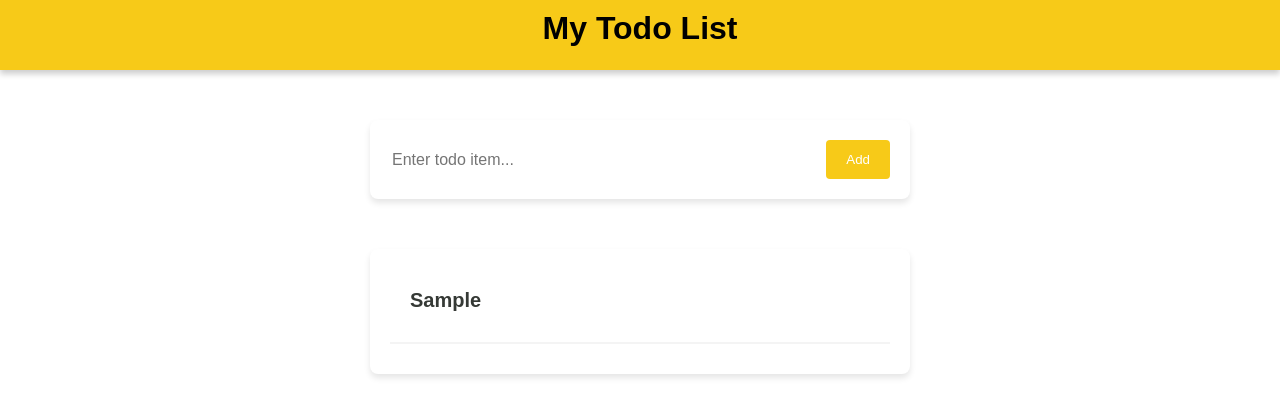
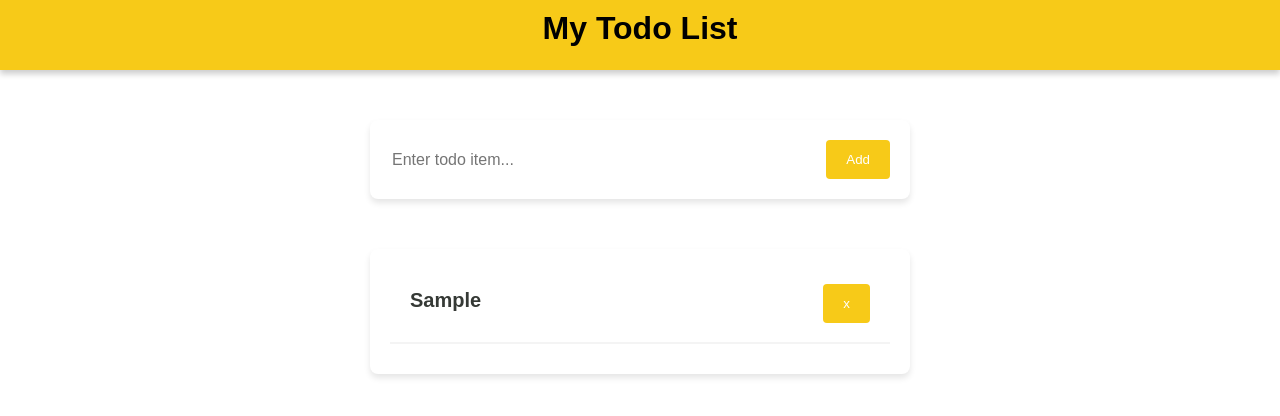
Before and after one commit to MTHS-ICS4U-1-2023/ICS4U-Final-Project-Lucas, a React (Vite) app in the folder react-project/: page / in a window 1280 px wide. Both pictures are taken after typing "Sample" into the empty fields and a click on the button "Add". Shown: the top 416 px of the page. Built offline with nearby package versions, Linux system fonts and the light colour scheme.

Commit message:
the delete button

```diff
--- a/react-project/src/components/Todo.jsx
+++ b/react-project/src/components/Todo.jsx
@@ -7,7 +7,7 @@
     return (
         <div>
             <Form todos={todos} setTodos={setTodos} />
-            <TodoList todos={todos} />
+            <TodoList todos={todos} setTodos={setTodos} />
         </div>
     );
 }
--- a/react-project/src/components/TodoList.jsx
+++ b/react-project/src/components/TodoList.jsx
@@ -1,10 +1,10 @@
 import TodoItem from "./Todoitem";
 import styles from "./todolist.module.css";
-export default function TodoList({ todos }) {
+export default function TodoList({ todos, setTodos }) {
     return (
         <div className={styles.list}>
             {todos.map((item) => (
-                <TodoItem  key={item} item={item} />
+                <TodoItem  key={item} item={item} todos={todos} setTodos={setTodos} />
             ))}
         </div>
     );
--- a/react-project/src/components/Todoitem.jsx
+++ b/react-project/src/components/Todoitem.jsx
@@ -1,8 +1,20 @@
 import styles from "./todoitem.module.css";
-export default function TodoItem({ item }) {
+export default function TodoItem({ item, todos, setTodos }) {
+    function handleDelete(item) {
+        console.log("Delete button clicked for item", item);
+        setTodos(todos.filter((todo)=> todo !== item));
+    }
     return (
         <div className={styles.item}>
-            <div className={styles.itemName}> {item} </div>
+            <div className={styles.itemName}>
+                {item}
+                <span>
+                    <button
+                        onClick={() => handleDelete(item)}
+                        className={styles.deleteButton}>x</button>
+                </span>
+            </div>
+
             <hr className={styles.line} />
         </div>
     );
--- a/react-project/src/components/todoitem.module.css
+++ b/react-project/src/components/todoitem.module.css
@@ -11,3 +11,13 @@
 .line {
     border: 1px solid #f4f4f4;
 }
+.deleteButton {
+    float: right;
+    padding: 12px 20px;
+    border: none;
+    background-color: #f7ca18;
+    color: white;
+    margin-top: -5px;
+    border-radius: 4px;
+    cursor: pointer;
+}
```
